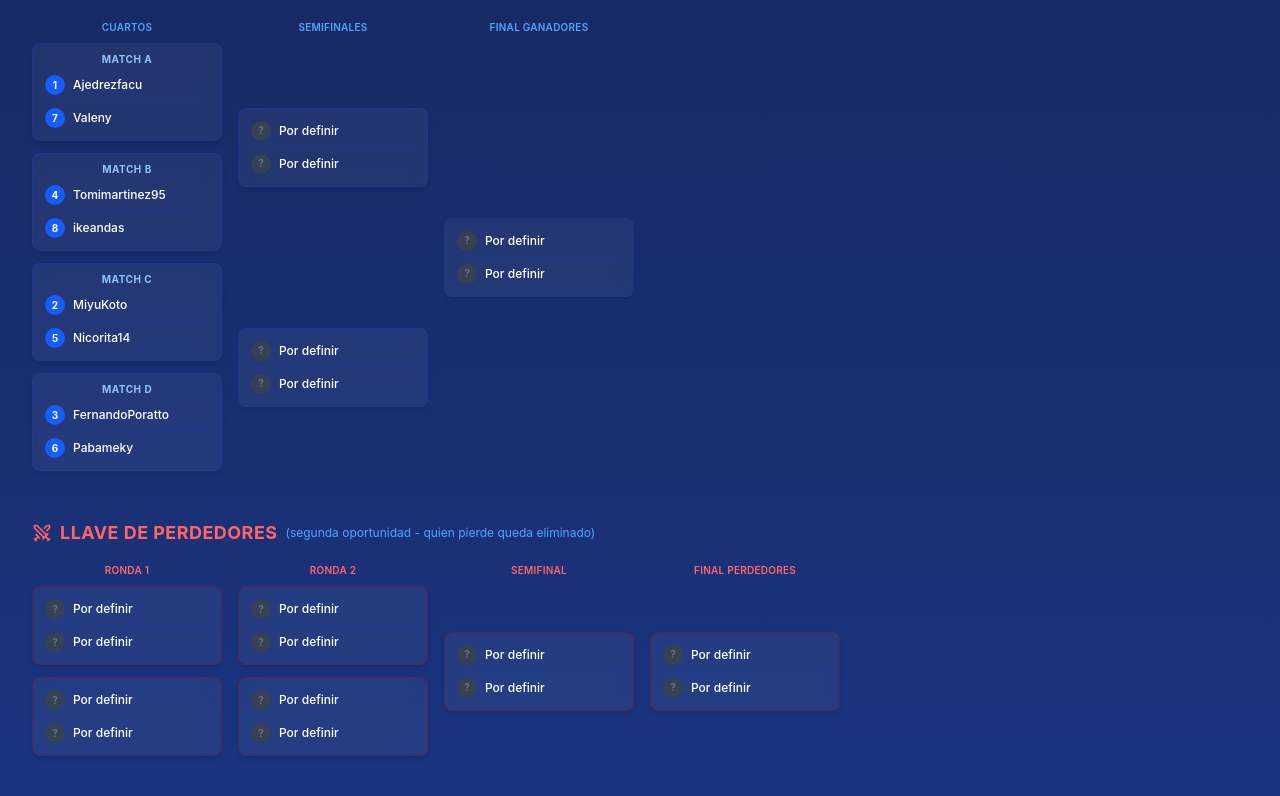
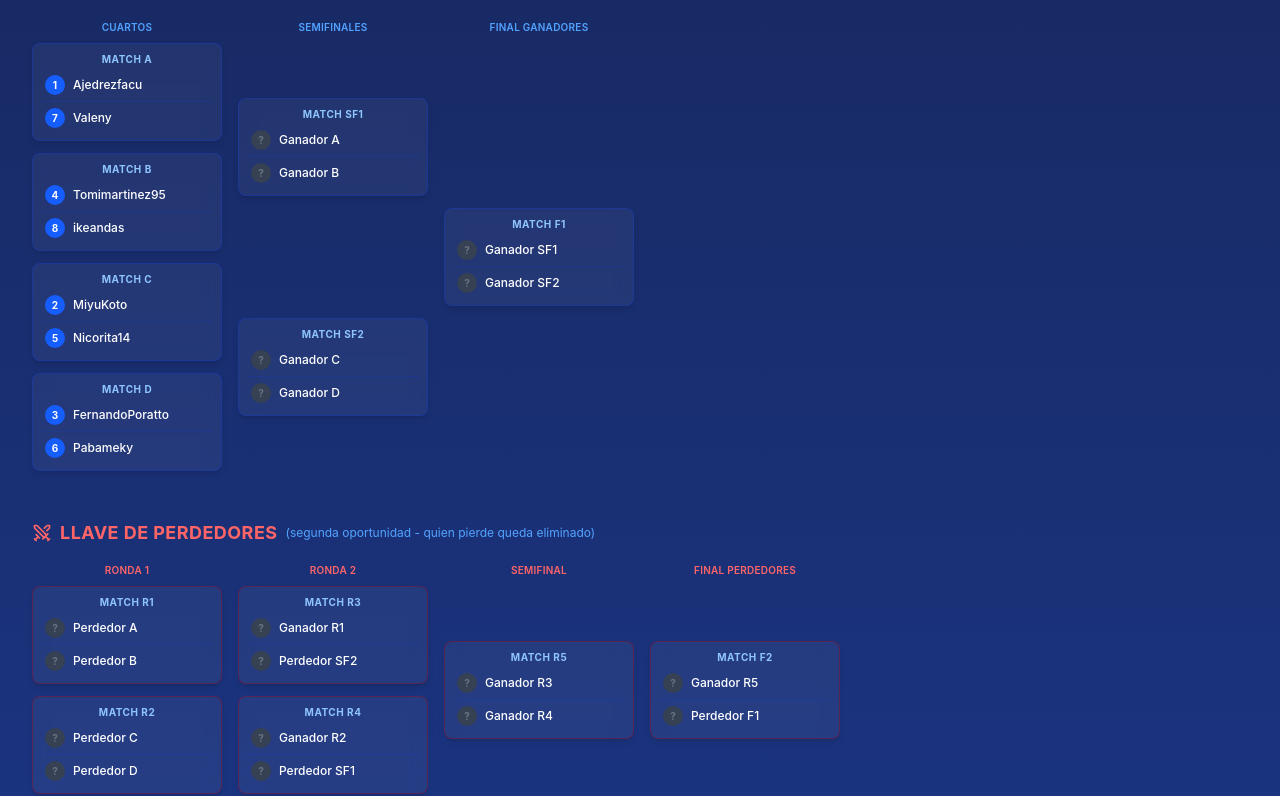
Before and after one commit to clubajedrezinformatica/ajedrez_dataviz, a React (Vite) app in the folder projects/05-prix-online-2/: page / in a window 1280 px wide. Shown: the part 1390-2186 px from the top of the page. Built offline with nearby package versions, Linux system fonts and the light colour scheme.

Commit message:
Relleno de bracket section con emparejamientos

```diff
--- a/projects/05-prix-online-2/src/components/BracketSection.jsx
+++ b/projects/05-prix-online-2/src/components/BracketSection.jsx
@@ -29,14 +29,14 @@ const winnersBracket = [
   {
     round: 'Semifinales',
     matches: [
-      { label: null, p1: TBD, p2: TBD },
-      { label: null, p1: TBD, p2: TBD },
+      { label: 'SF1', p1: {nick: 'Ganador A', seed: null}, p2: { nick: 'Ganador B', seed: null } },
+      { label: 'SF2', p1: {nick: 'Ganador C', seed: null}, p2: { nick: 'Ganador D', seed: null } },
     ]
   },
   {
     round: 'Final Ganadores',
     matches: [
-      { label: null, p1: TBD, p2: TBD },
+      { label: "F1", p1: {nick: 'Ganador SF1', seed: null}, p2: { nick: 'Ganador SF2', seed: null } },
     ]
   }
 ];
@@ -46,27 +46,27 @@ const losersBracket = [
   {
     round: 'Ronda 1',
     matches: [
-      { label: null, p1: TBD, p2: TBD },
-      { label: null, p1: TBD, p2: TBD },
+      { label: 'R1', p1: {nick: 'Perdedor A', seed: null}, p2: { nick: 'Perdedor B', seed: null } },
+      { label: 'R2', p1: {nick: 'Perdedor C', seed: null}, p2: { nick: 'Perdedor D', seed: null } }
     ]
   },
   {
     round: 'Ronda 2',
     matches: [
-      { label: null, p1: TBD, p2: TBD },
-      { label: null, p1: TBD, p2: TBD },
+      { label: 'R3', p1: {nick: 'Ganador R1', seed: null}, p2: {nick: 'Perdedor SF2', seed: null} },
+      { label: 'R4', p1: {nick: 'Ganador R2', seed: null}, p2: { nick: 'Perdedor SF1', seed: null } },
     ]
   },
   {
     round: 'Semifinal',
     matches: [
-      { label: null, p1: TBD, p2: TBD },
+      { label: 'R5', p1: {nick: 'Ganador R3', seed: null}, p2: {nick: 'Ganador R4', seed: null} },
     ]
   },
   {
     round: 'Final Perdedores',
     matches: [
-      { label: null, p1: TBD, p2: TBD },
+      { label: 'F2', p1: {nick: 'Ganador R5', seed: null}, p2: {nick: 'Perdedor F1', seed: null} },
     ]
   }
 ];
```
